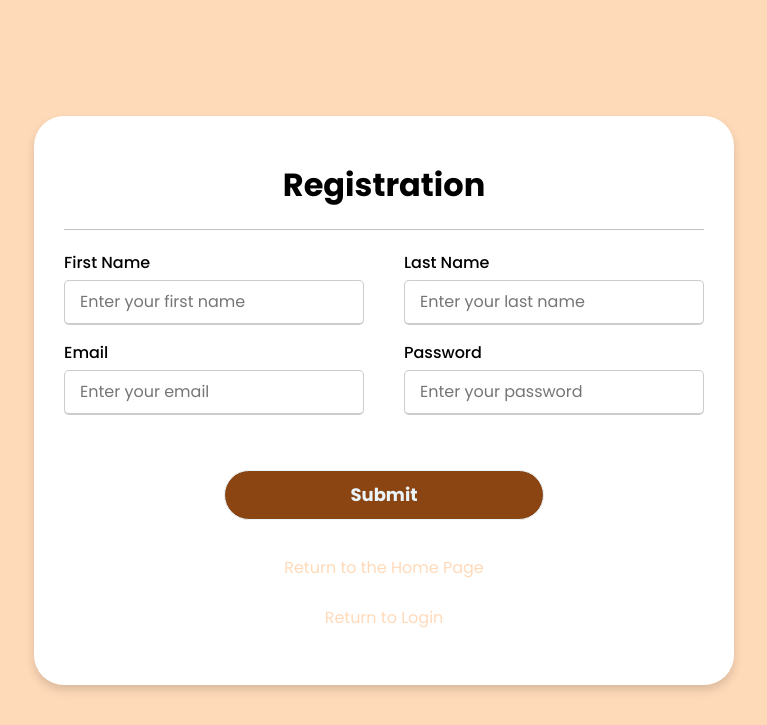
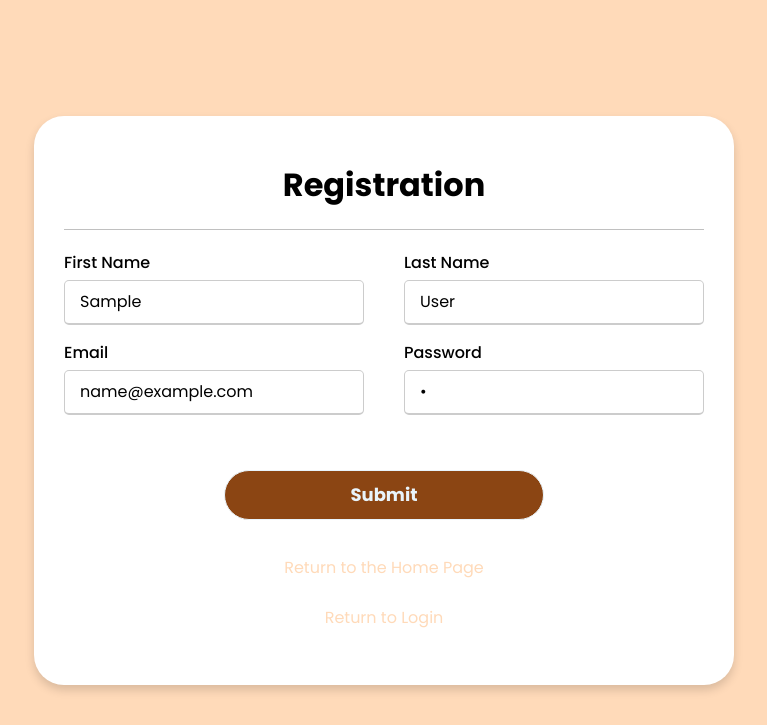
Before and after one commit to RemySader/RemySader-Info3-Project, a Flask app: template app/templates/signup.html in a window 1280 px wide. Shown: the top 725 px of the page, without its empty margins (256-1023 px from the left). Run offline with Flask 2, Linux system fonts and the light colour scheme; the template is opened without the code that fills it: most values are stand-ins (such as "Sample title", 1, 10 or a date in 2020).

Commit message:
improved registration

```diff
--- a/app/templates/account.html
+++ b/app/templates/account.html
@@ -94,11 +94,11 @@ li {
      <div class="user-details">
        <div class="input-box">
           <span class="details">Email</span>
-          <input name="email-address" type="email" placeholder="Enter your email" required>
+          <input name="email-address" type="email" placeholder="Enter your email" value="{{ email }}" required>
        </div>
        <div class="input-box">
            <span class="details">Password</span>
-           <input name="password" type="password" placeholder="Enter your password" required>
+           <input name="password" type="password" placeholder="Enter your password" value="{{ password }}" required>
        </div>
         {% with messages = get_flashed_messages() %}
         {% if messages %}
--- a/app/templates/signup.html
+++ b/app/templates/signup.html
@@ -106,19 +106,19 @@ li {
         <div class="user-details">
           <div class="input-box">
             <span class="details">First Name</span>
-            <input name="first-name" type="text" placeholder="Enter your first name" required>
+            <input name="first-name" type="text" placeholder="Enter your first name" value='{{ first_name }}' required>
           </div>
           <div class="input-box">
             <span class="details">Last Name</span>
-            <input name="last-name" type="text" placeholder="Enter your last name" required>
+            <input name="last-name" type="text" placeholder="Enter your last name" value='{{ last_name }}' required>
           </div>
           <div class="input-box">
             <span class="details">Email</span>
-            <input name="email-address" type="email" placeholder="Enter your email" required>
+            <input name="email-address" type="email" placeholder="Enter your email" value='{{ email }}' required>
           </div>
           <div class="input-box">
             <span class="details">Password</span>
-            <input name="password" type="password" placeholder="Enter your password" required>
+            <input name="password" type="password" placeholder="Enter your password" value='{{ password }}' required>
           </div>
         </div>
         {% with messages = get_flashed_messages() %}
```
Also changed, not shown: app/views.py (+13 -8 lines), app/user_information.db (deleted).
